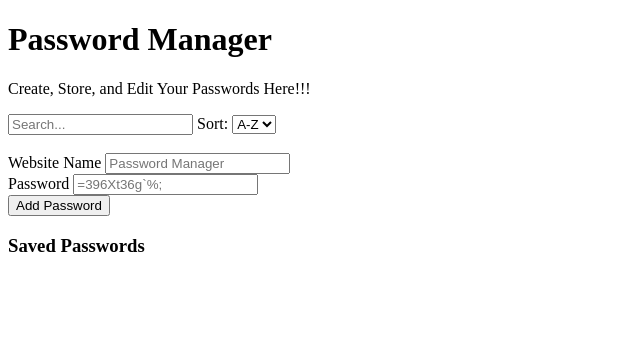
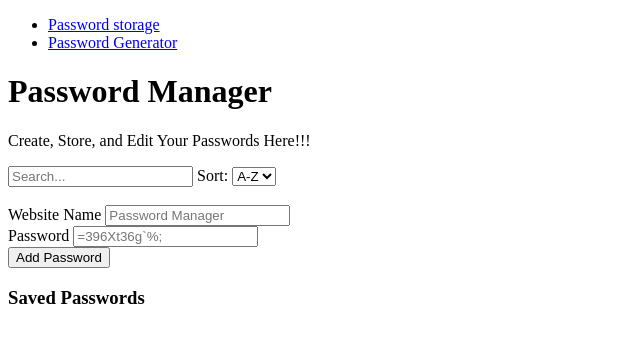
Before and after one commit to AkkU438/Final_Project_CSI_3480, a plain HTML site: page passwordStorage.html in a window 1280 px wide. Shown: the whole page, without its empty margins (0-640 px from the left). Drawn offline with Linux system fonts and the light colour scheme.

Commit message:
Traverse
Has the ability to go from manager to generator and vice versa

```diff
--- a/passwordStorage.html
+++ b/passwordStorage.html
@@ -7,6 +7,10 @@
     <link rel="stylesheet" href="passwordStorage.css">
   </head>
   <body>
+    <ul>
+    <li><a href="passwordStorage.html">Password storage</a></li>
+    <li><a href="passwordGen.html">Password Generator</a></li>
+    </ul>
     <script src="passwordStorage.js" defer></script>
     <h1>Password Manager</h1>
     <p>Create, Store, and Edit Your Passwords Here!!!</p>
```
Also changed, not shown: passwordGen.html (+4 -0 lines).
